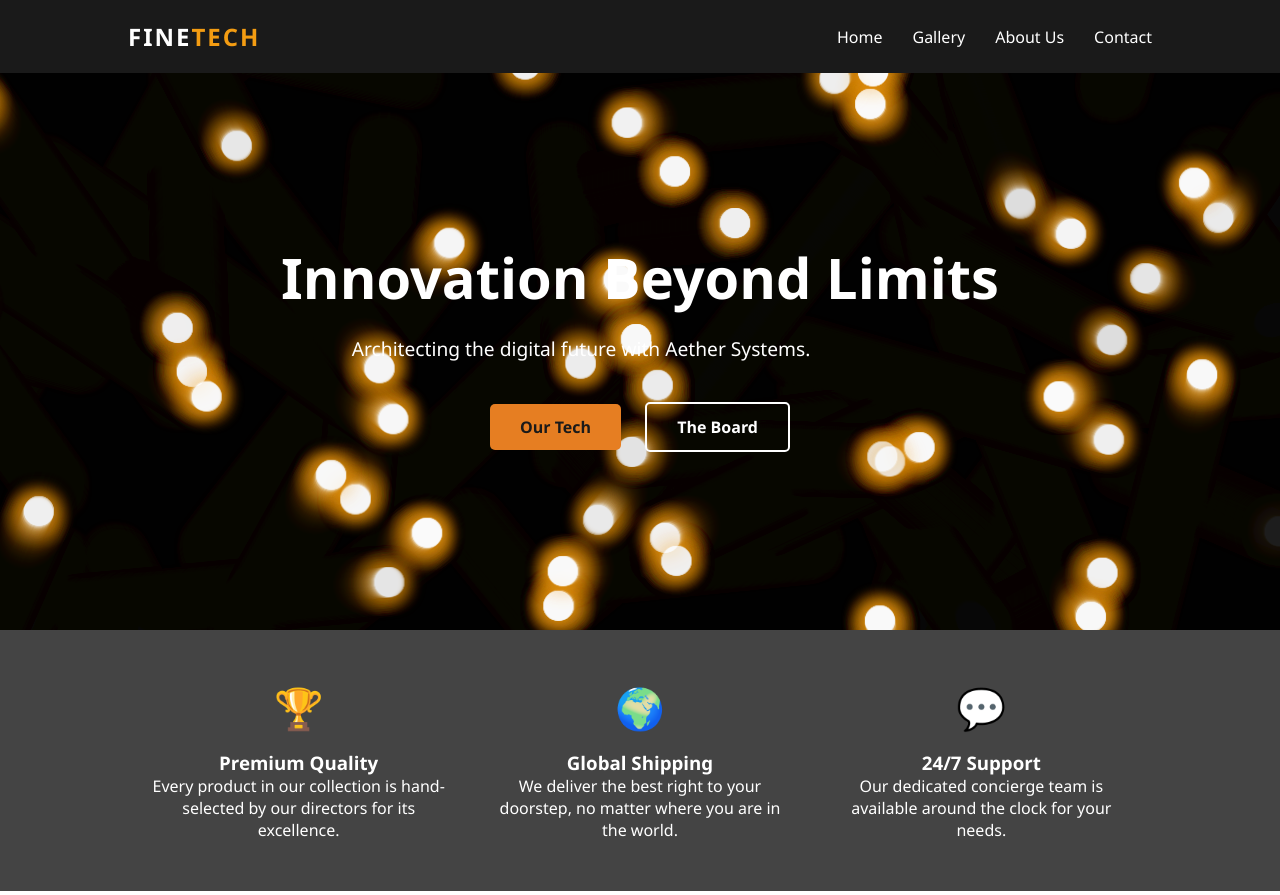
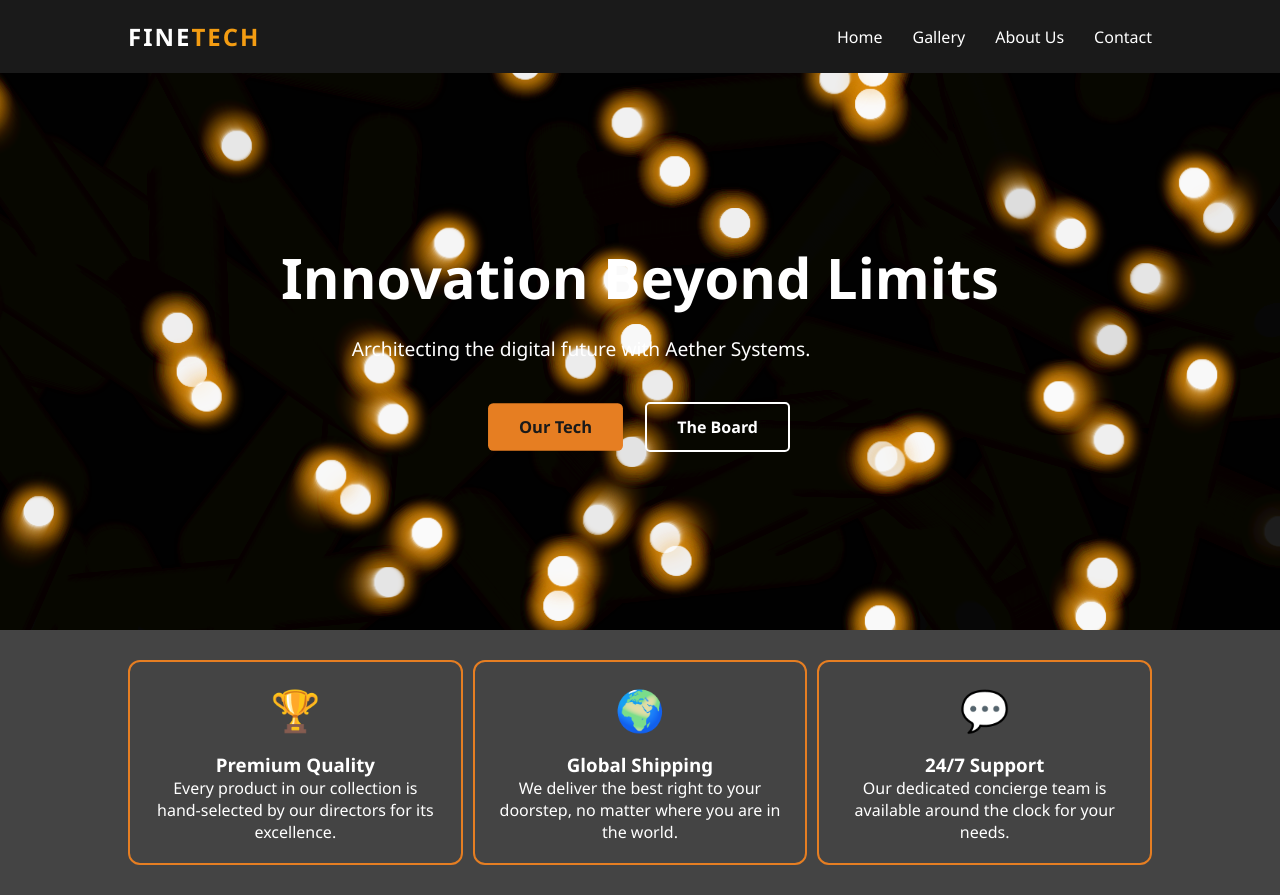
Before and after one commit to karmaforderrick88/CLI-project, a website: page index.html in a window 1280 px wide. In both pictures the pointer is over the link "Our Tech". Drawn offline with Linux system fonts and the light colour scheme.

Commit message:
Feat: some extra glow effects

```diff
--- a/about/about.css
+++ b/about/about.css
@@ -62,6 +62,7 @@ header h2::after {
 }
 .member-card:hover {
     transform: translateY(-5px);
+    box-shadow: #f39c12 5px 5px 15px 5px;
 }
 .member-card h3 {
     margin: 0 0 8px 0;
--- a/index.css
+++ b/index.css
@@ -68,12 +68,19 @@ z-index: 10;
     font-weight: bold;
     margin: 10px;
     display: inline-block;
+    transition: 0.3s;
 }
 
 .btn-primary { background: #f39c12; color: #1a1a1a; }
 .btn-secondary { border: 2px solid white; color: white; }
-.btn-primary:hover { background: #e67e22; }
-.btn-secondary:hover{ color:#e67e22}
+.btn-primary:hover {
+    background: #e67e22;
+    transform: scale(1.03);
+ }
+.btn-secondary:hover{
+     color:#e67e22;
+     transform: scale(1.03);
+}
 
 /* Features Section */
 .features {
@@ -83,8 +90,21 @@ z-index: 10;
     background:#444444;
     text-align: center;
     color: white;
+    flex-direction: row;
+    gap:10px;
 }
-.feature-card { flex: 1; padding: 20px; }
+.feature-card {
+     flex: 1;
+     padding: 20px;
+    border: #e67e22 2px solid;
+    border-radius: 12px;
+    transition: 0.3s;
+}
+.feature-card:hover {
+    border-color: #f39c12;
+    transform: scale(1.03);
+    box-shadow: #f39c12 0px 4px 15px;
+}
 .feature-card .icon { font-size: 40px; margin-bottom: 15px; }
 
 /* Team Teaser */
```
